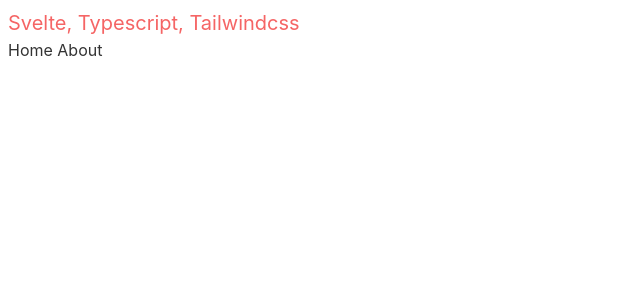
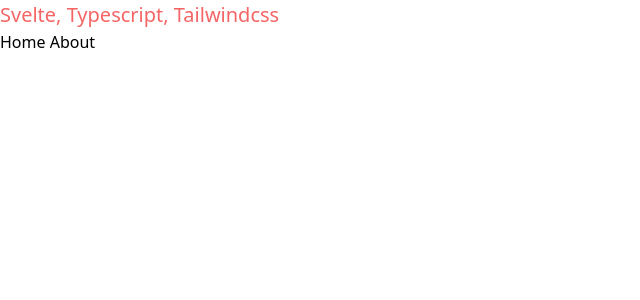
Before and after one commit to MitzaCoder/svelte-boilerplate, a Svelte app: page / in a window 1280 px wide. Shown: the top 300 px of the page, without its empty margins (0-640 px from the left). Built offline with nearby package versions, Linux system fonts and the light colour scheme.

Commit message:
[tech] Remove global.css - not needed because of TailwindCss

```diff
--- a/public/global.css
+++ /dev/null
@@ -1,63 +0,0 @@
-html, body {
-	position: relative;
-	width: 100%;
-	height: 100%;
-}
-
-body {
-	color: #333;
-	margin: 0;
-	padding: 8px;
-	box-sizing: border-box;
-	font-family: -apple-system, BlinkMacSystemFont, "Segoe UI", Roboto, Oxygen-Sans, Ubuntu, Cantarell, "Helvetica Neue", sans-serif;
-}
-
-a {
-	color: rgb(0,100,200);
-	text-decoration: none;
-}
-
-a:hover {
-	text-decoration: underline;
-}
-
-a:visited {
-	color: rgb(0,80,160);
-}
-
-label {
-	display: block;
-}
-
-input, button, select, textarea {
-	font-family: inherit;
-	font-size: inherit;
-	-webkit-padding: 0.4em 0;
-	padding: 0.4em;
-	margin: 0 0 0.5em 0;
-	box-sizing: border-box;
-	border: 1px solid #ccc;
-	border-radius: 2px;
-}
-
-input:disabled {
-	color: #ccc;
-}
-
-button {
-	color: #333;
-	background-color: #f4f4f4;
-	outline: none;
-}
-
-button:disabled {
-	color: #999;
-}
-
-button:not(:disabled):active {
-	background-color: #ddd;
-}
-
-button:focus {
-	border-color: #666;
-}
--- a/public/index.html
+++ b/public/index.html
@@ -7,7 +7,6 @@
 	<title>Svelte app</title>
 
 	<link rel='icon' type='image/png' href='/favicon.png'>
-	<link rel='stylesheet' href='/global.css'>
 	<link rel='stylesheet' href='/build/bundle.css'>
 
 	<script defer type="module" src="/build/main.js"></script>
```
